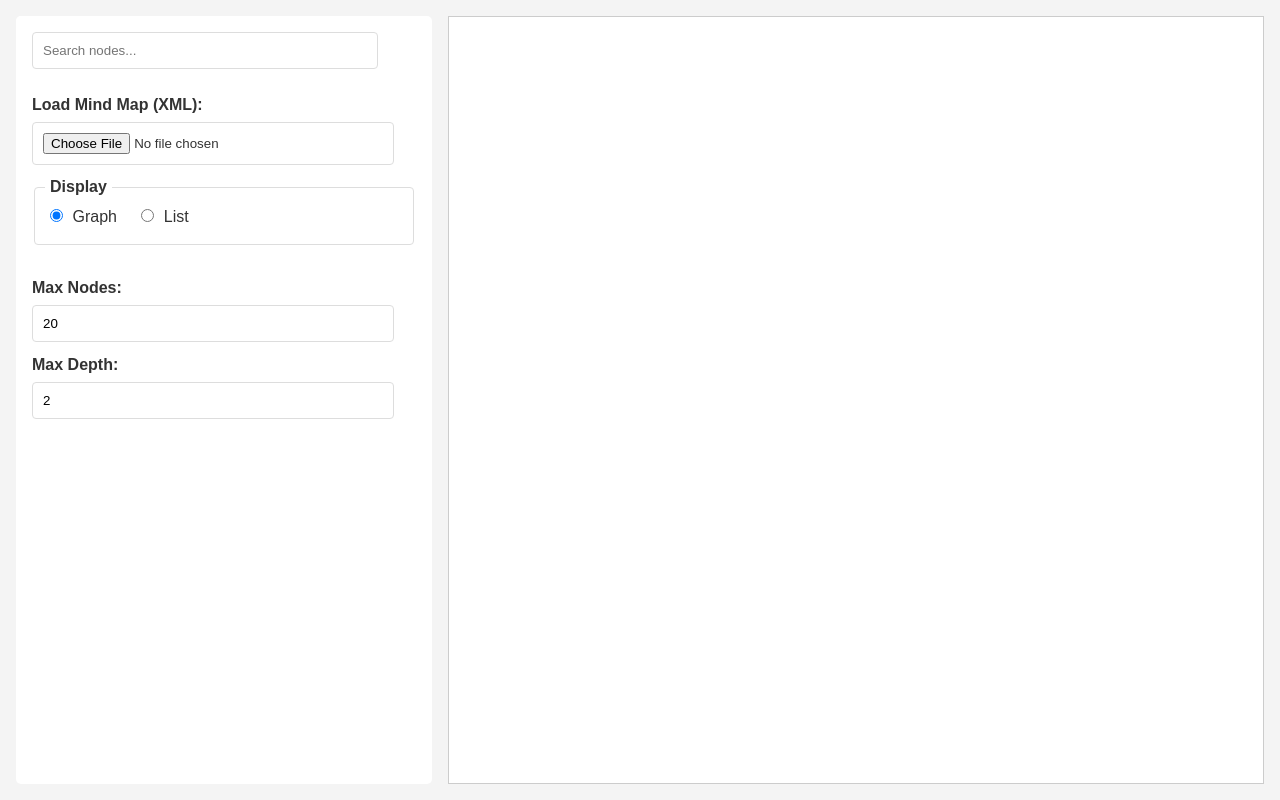
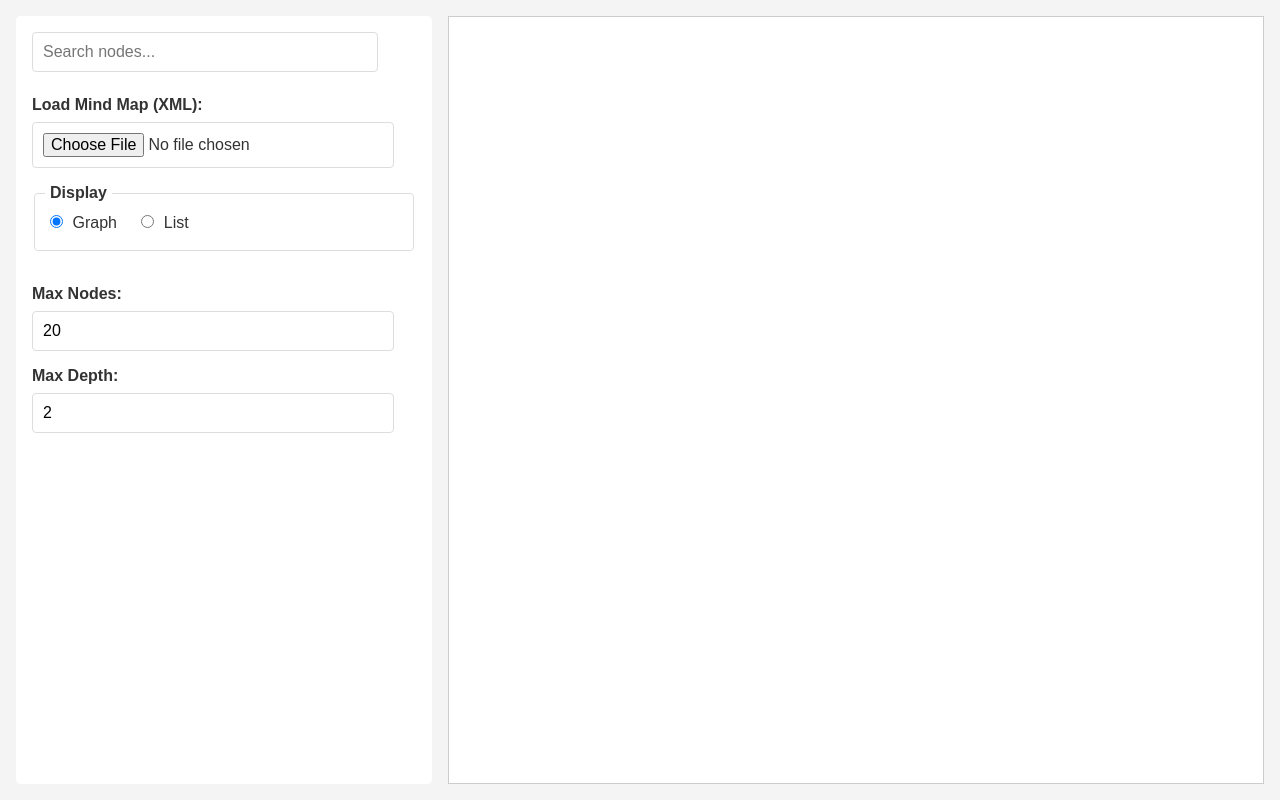
Before and after one commit to url00/FreeplaneWeb, a website with bundled scripts: page src/index.html in a window 1280 px wide. Built offline with nearby package versions, Linux system fonts and the light colour scheme.

Commit message:
Attempt to fix iOS zoom issue.

```diff
--- a/src/style.css
+++ b/src/style.css
@@ -39,6 +39,7 @@ main {
     border: 1px solid #ddd;
     border-radius: 4px;
     box-sizing: border-box;
+    font-size: 16px; /* Prevent iOS auto-zoom */
 }
 
 .controls {
@@ -64,6 +65,7 @@ main {
     border: 1px solid #ddd;
     border-radius: 4px;
     box-sizing: border-box;
+    font-size: 16px; /* Prevent iOS auto-zoom */
 }
 
 .display-mode {
```
Also changed, not shown: 2 other files.
